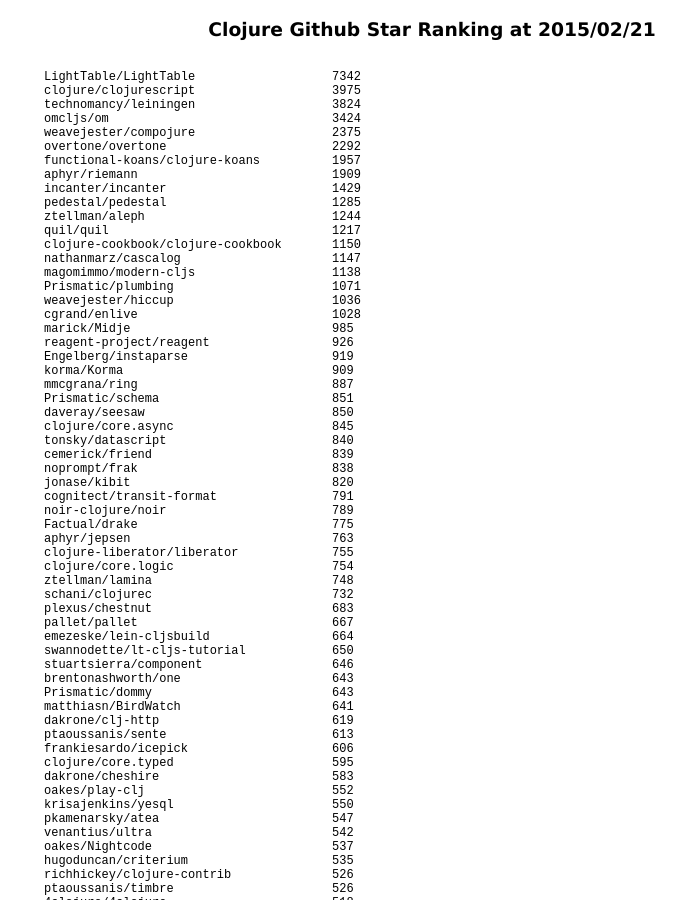
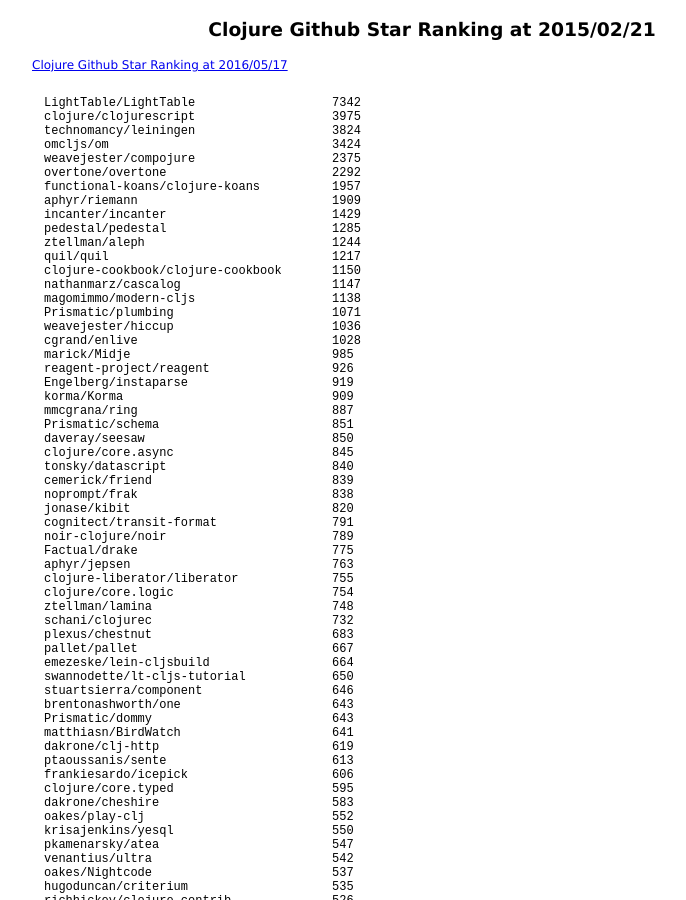
Before and after one commit to 38elements/38elements.github.com, a Jekyll site: the page built from _posts/2015-02-21-clojure-repository-github-star-ranking.md, in a window 1280 px wide and 900 px high. Shown: the whole window, without its empty margins (208-894 px from the left). Built offline with Jekyll 4.4.1, drawn with Linux system fonts in a browser that asks for light colours.

Commit message:
Update 2015-02-21-clojure-repository-github-star-ranking.md

```diff
--- a/_posts/2015-02-21-clojure-repository-github-star-ranking.md
+++ b/_posts/2015-02-21-clojure-repository-github-star-ranking.md
@@ -2,6 +2,7 @@
 layout: posts
 title: Clojure Github Star Ranking at 2015/02/21
 ---
+[Clojure Github Star Ranking at 2016/05/17](/2016/05/17/clojure-repository-github-star-ranking.html)
 <pre style="background-color: white;border: none;">
 LightTable/LightTable                   7342
 clojure/clojurescript                   3975
```
